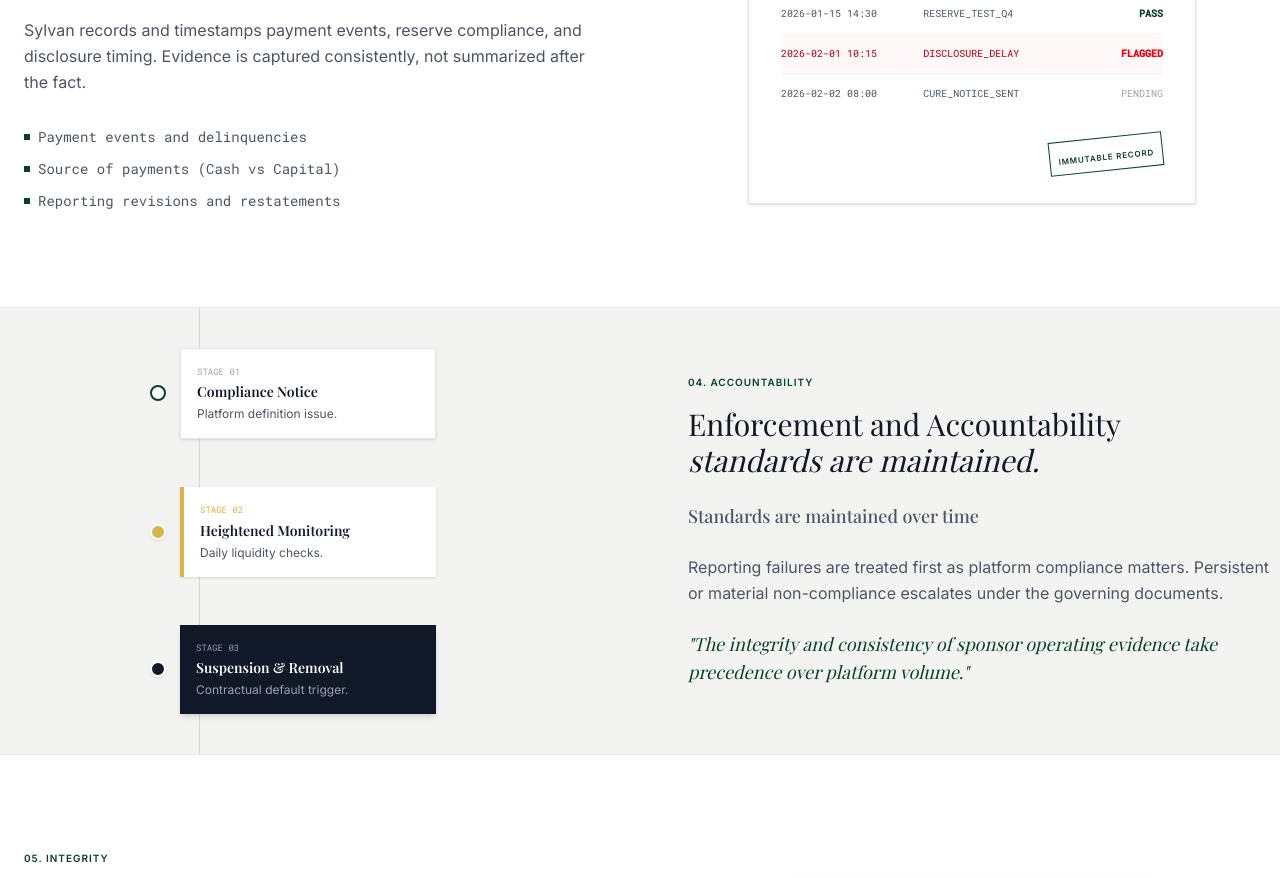
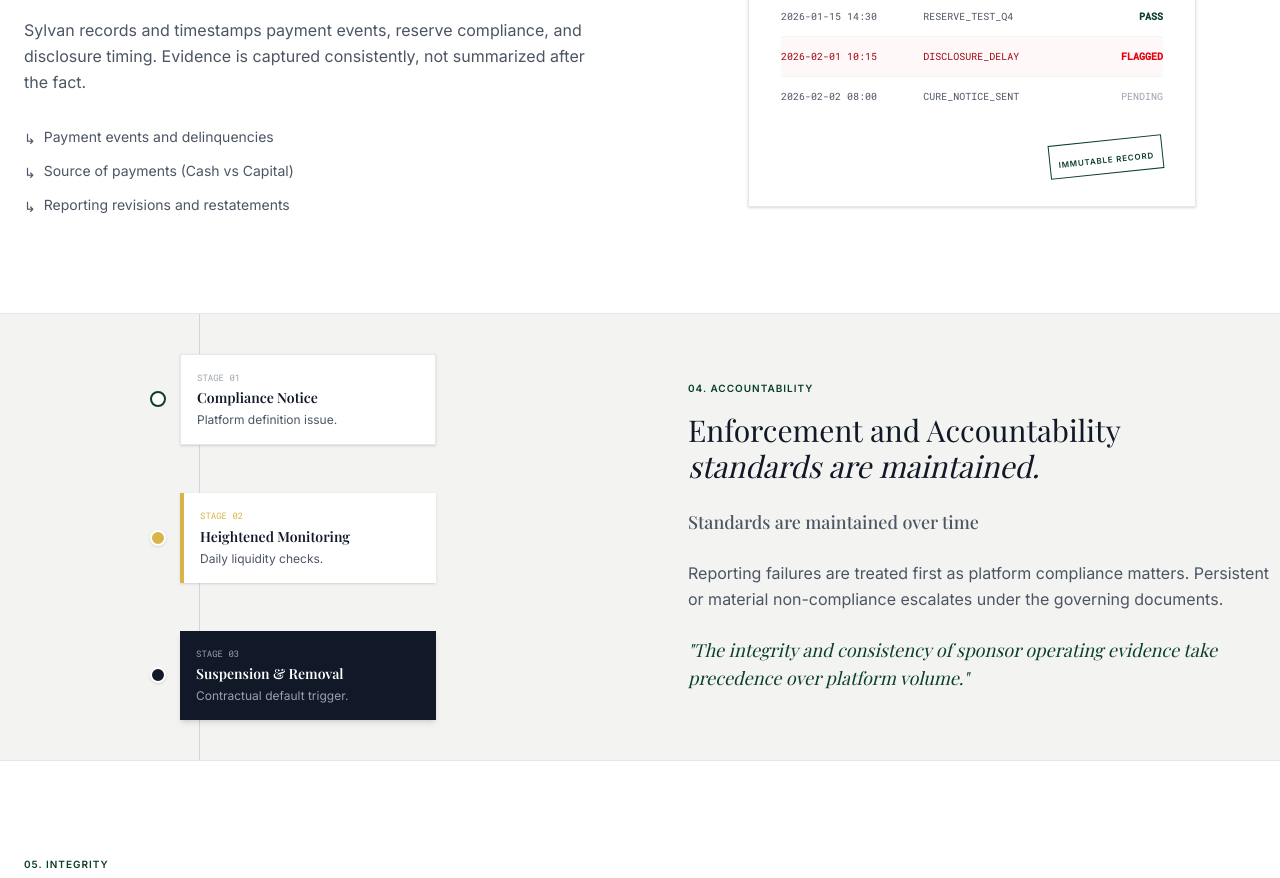
Before and after one commit to Glynac-AI/Sylvian-website, a Next.js app: page /evaluation-methodology in a window 1280 px wide. Shown: the part 2320-3198 px from the top of the page. Built offline with nearby package versions, Linux system fonts and the light colour scheme.

Commit message:
change in the methodology page section-3

```diff
--- a/components/evaluation-methodology/MethodologySections.tsx
+++ b/components/evaluation-methodology/MethodologySections.tsx
@@ -164,18 +164,18 @@
                         <p className="text-[#4B5563] mb-8 leading-relaxed">
                             Sylvan records and timestamps payment events, reserve compliance, and disclosure timing. Evidence is captured consistently, not summarized after the fact.
                         </p>
-                        <ul className="space-y-3 text-sm text-[#4B5563] font-mono">
-                            <li className="flex items-center gap-2">
-                                <div className="w-1.5 h-1.5 bg-[#0A3F28]"></div>
-                                Payment events and delinquencies
+                        <ul className="space-y-3 text-sm text-[#4B5563]">
+                            <li className="flex items-start gap-2">
+                                <span className="text-[#4B5563] mt-0.5">↳</span>
+                                <span>Payment events and delinquencies</span>
                             </li>
-                            <li className="flex items-center gap-2">
-                                <div className="w-1.5 h-1.5 bg-[#0A3F28]"></div>
-                                Source of payments (Cash vs Capital)
+                            <li className="flex items-start gap-2">
+                                <span className="text-[#4B5563] mt-0.5">↳</span>
+                                <span>Source of payments (Cash vs Capital)</span>
                             </li>
-                            <li className="flex items-center gap-2">
-                                <div className="w-1.5 h-1.5 bg-[#0A3F28]"></div>
-                                Reporting revisions and restatements
+                            <li className="flex items-start gap-2">
+                                <span className="text-[#4B5563] mt-0.5">↳</span>
+                                <span>Reporting revisions and restatements</span>
                             </li>
                         </ul>
                     </div>
```
